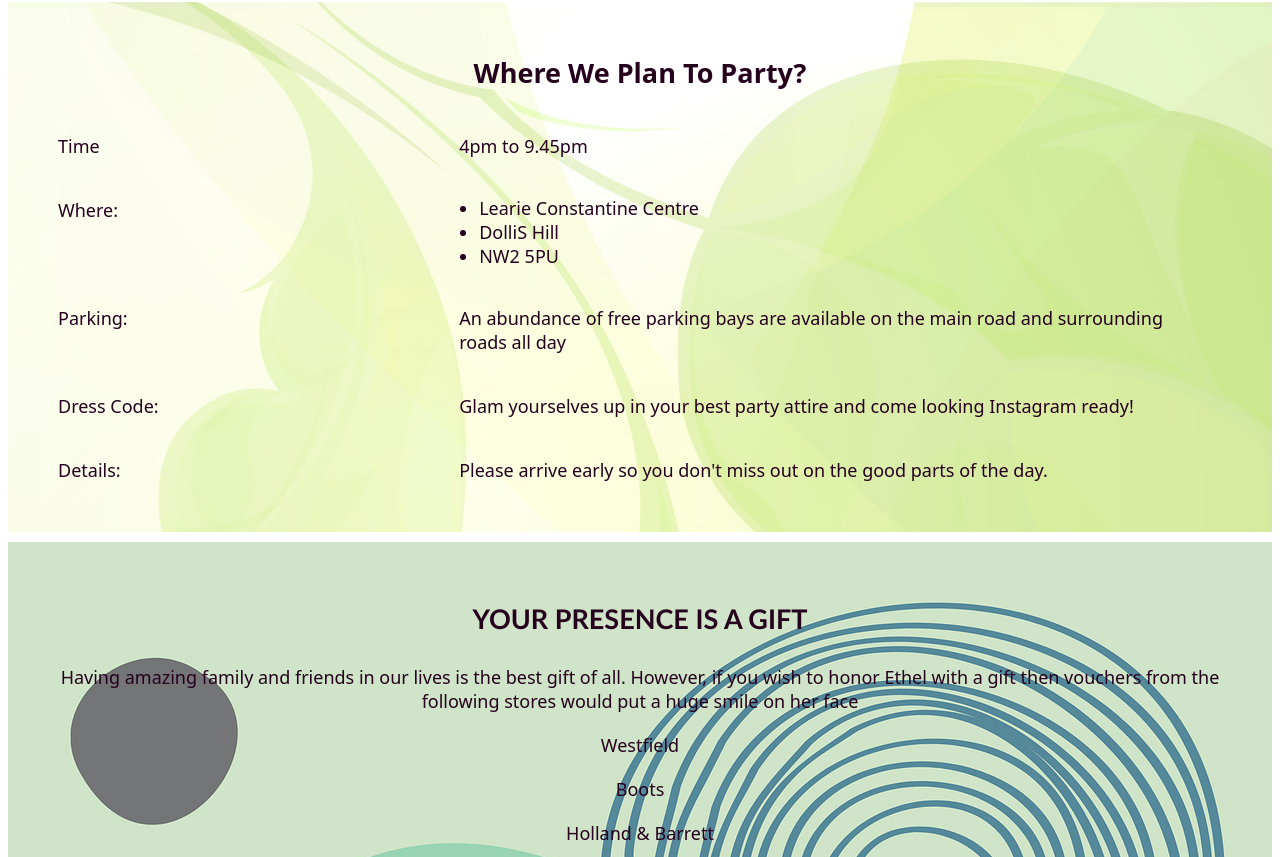
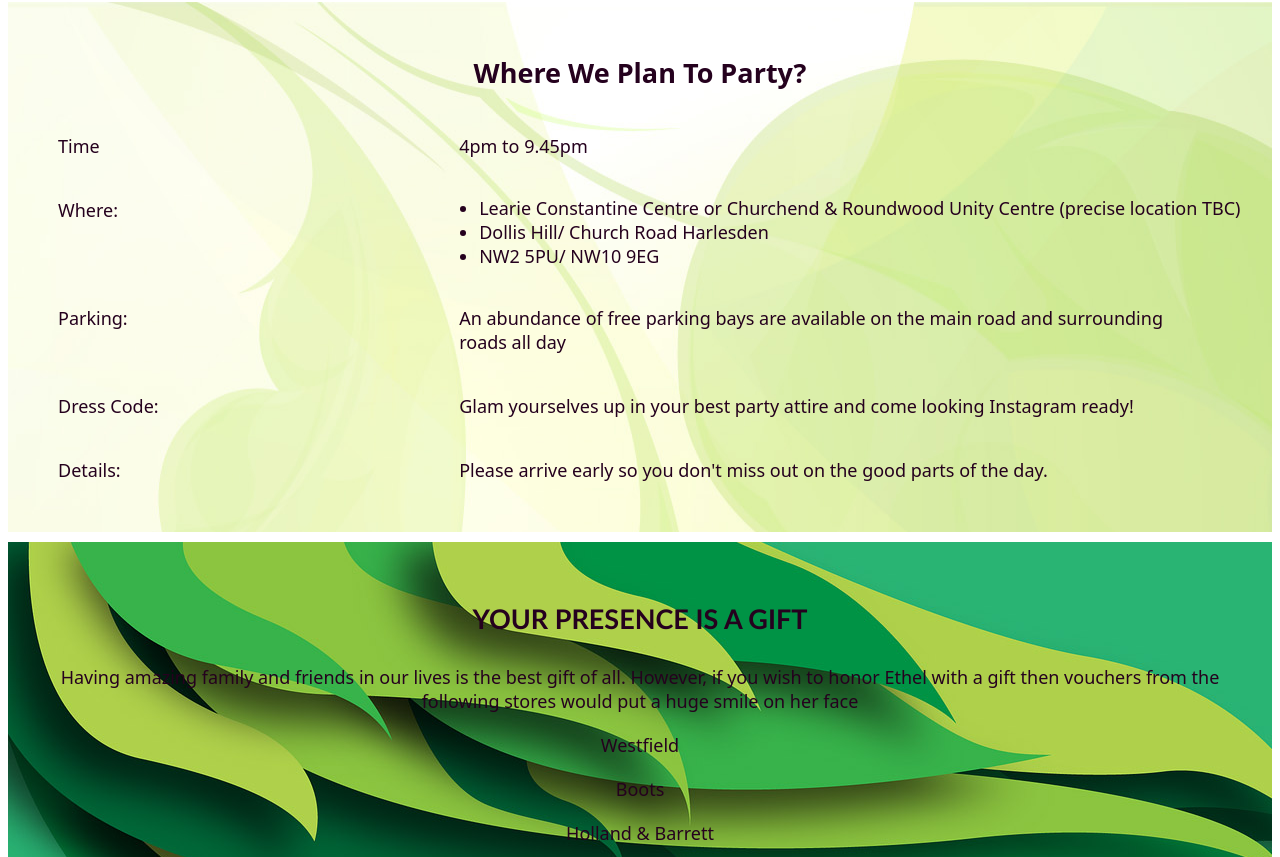
Before and after one commit to Nonyeah/ethels-80th-birthday, a React (Vite) app in the folder client/: page / in a window 1280 px wide. Shown: the part 943-1800 px from the top of the page. Built offline with nearby package versions, Linux system fonts and the light colour scheme.

Commit message:
minor changes

```diff
--- a/client/src/App.css
+++ b/client/src/App.css
@@ -141,7 +141,7 @@ html {
     Oxygen, Ubuntu, Cantarell, "Open Sans", "Helvetica Neue", sans-serif;
   color: #25011e;
   text-align: center;
-  background-image: url(assets/green-circles-bg.jpg);
+  background-image: url(assets/green-bg.jpg);
 }
 
 .registry ul{
@@ -224,6 +224,10 @@ cursor:pointer;
   background-color: #86eb8e;
   padding: 20px
 }
+p#browser-message{
+  text-align: center;
+  font-family: 'Gill Sans', 'Gill Sans MT', Calibri, 'Trebuchet MS', sans-serif;
+}
 
 @media screen and (max-width: 700px) {
   .fact-container .show-answer {
--- a/client/src/location.tsx
+++ b/client/src/location.tsx
@@ -13,9 +13,9 @@ export default function Address() {
         <div className="address">
           <p className="left">Where:</p>
           <ul className="right">
-            <li>Learie Constantine Centre </li>
-            <li>DolliS Hill</li>
-            <li> NW2 5PU</li>
+            <li>Learie Constantine Centre or Churchend & Roundwood Unity Centre (precise location TBC) </li>
+            <li>Dollis Hill/ Church Road Harlesden</li>
+            <li> NW2 5PU/ NW10 9EG</li>
           </ul>
         </div>
 
--- a/client/src/rsvp.tsx
+++ b/client/src/rsvp.tsx
@@ -16,10 +16,10 @@ function RSVP() {
   const messageRef = useRef<HTMLParagraphElement | null>(null);
 
   function send(e: React.FormEvent<HTMLFormElement>){
+    const defaultText = "Enter your full name";
     e.preventDefault();
-    if(!accept && !reject) {
-      messageRef.current!.innerHTML = "Please accept or decline the invitaion by clicking the \
-      relevant button";
+    if(!accept && !reject || !fullname || fullname === defaultText ) {
+      messageRef.current!.innerHTML = "Please complete all form fields";
       return false;
     }
     const attendanceObject: AttendanceObject = {
@@ -48,7 +48,7 @@ function RSVP() {
         setreject(false);
         messageRef.current!.classList.remove("message");
         messageRef.current!.innerHTML = "";
-      }, 8000))
+      }, 10000))
       .catch((err) => {
         messageRef.current!.textContent = `Hmmm, seems like there's
         a tech problem: ${err}. Please try again later`;
@@ -80,6 +80,7 @@ function RSVP() {
   return (
     <form onSubmit={send}>
       <div className="form-container">
+         <p id="browser-message" ref={messageRef}></p>
         <h2>RSVP</h2>
 
         <div className="form-name">
@@ -153,7 +154,7 @@ function RSVP() {
           Submit
         </button>
       </div>
-      <p ref={messageRef}></p>
+
     </form>
   );
 }
```
Also changed, not shown: client/src/assets/green-bg.jpg (added), 1 other file (tests, documents, lock files or other folders).
